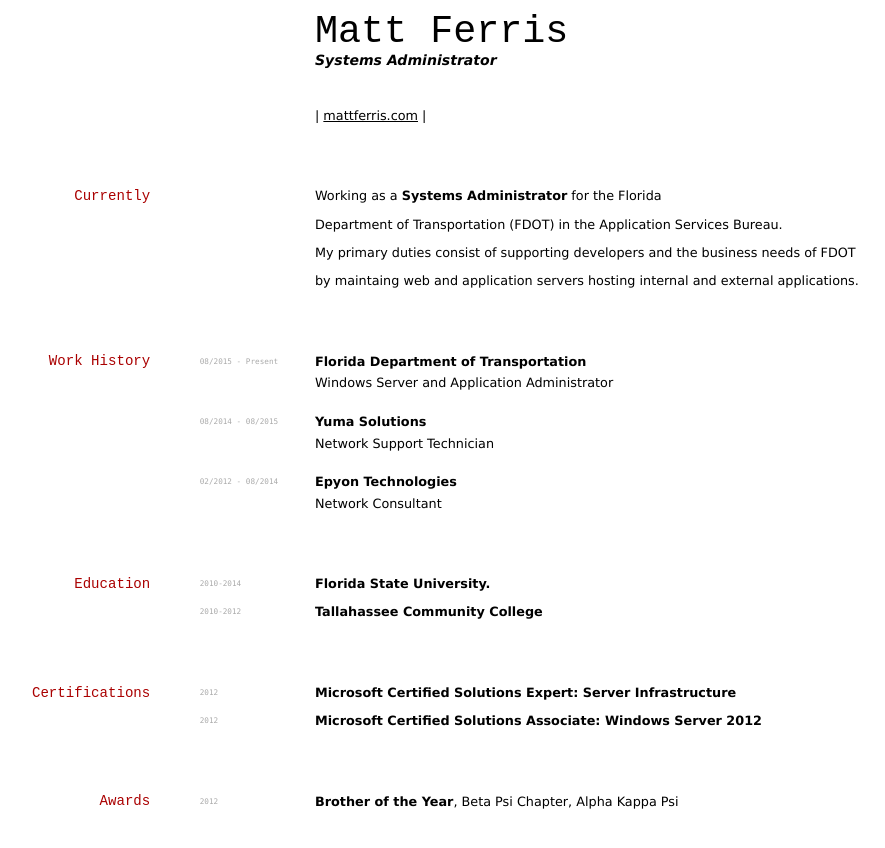
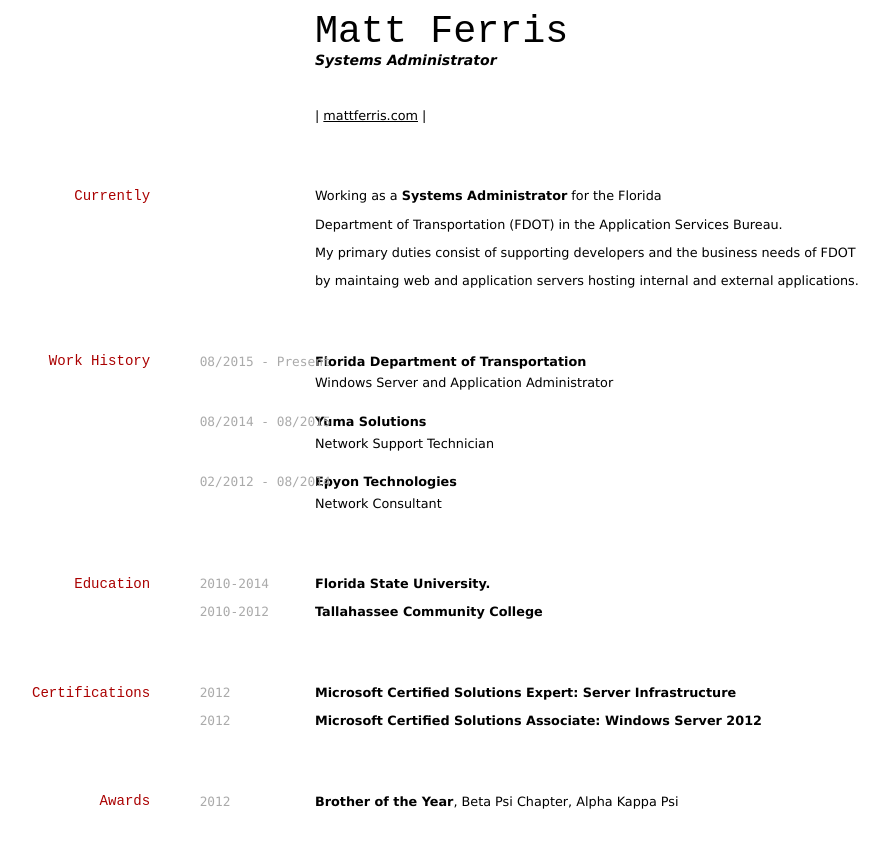
Before and after one commit to mferris2421/mferris2421.github.io, a Jekyll site: the page built from resume/index.md, in a window 1280 px wide. Shown: the top 848 px of the page, without its empty margins (116-1001 px from the left). Built offline with Jekyll 4.4.1, drawn with Linux system fonts in a browser that asks for light colours.

Commit message:
Updated CSS styles and resume.md
Changed position on screen of <code> format and edited contents of
resume.md

```diff
--- a/css/resume-print.css
+++ b/css/resume-print.css
@@ -63,7 +63,7 @@
 
 p {
 	position: relative;
-	left: 28%;
+	left: 30%;
 	margin-bottom: 0.2em;
 	margin-right: 0;
 	width: 70%;
@@ -71,7 +71,7 @@
 
 code {
 	font: normal normal;
-	font-size: 60%;
+	font-size: 100%;
 	/*line-height: 1em;*/
 	font-family: Menlo,monospace,sans-serif;
 	color: #ccc;
@@ -79,13 +79,13 @@
 
 p code {
 	position: absolute;
-	left: -11%;
+	left: -30%;
 }
 
 
 ul {
 	position: relative;
-	left: 28%;
+	left: 30%;
 	width: 65%;
 	margin-bottom: 1em;
 	/*margin-top: -0.5em;*/
@@ -123,7 +123,7 @@
 	font-size: 3em;
 	line-height: 1em;
 	position: relative;
-	left: 28%;
+	left: 30%;
 }
 
 h1+p {
@@ -168,7 +168,7 @@
 #webaddress {
 	margin-top: 1em;
 	position: relative;
-	left: 28%;
+	left: 30%;
 	color: #ccc;
 	font-family: Menlo,monospace,sans-serif;
 	font-size: 80%;
--- a/css/resume-screen.css
+++ b/css/resume-screen.css
@@ -71,7 +71,7 @@
 
 code {
 	font: normal normal;
-	font-size: 60%;
+	font-size: 100%;
 	/*line-height: 1em;*/
 	font-family: Menlo,monospace,sans-serif;
 	color: #aaa;
```
